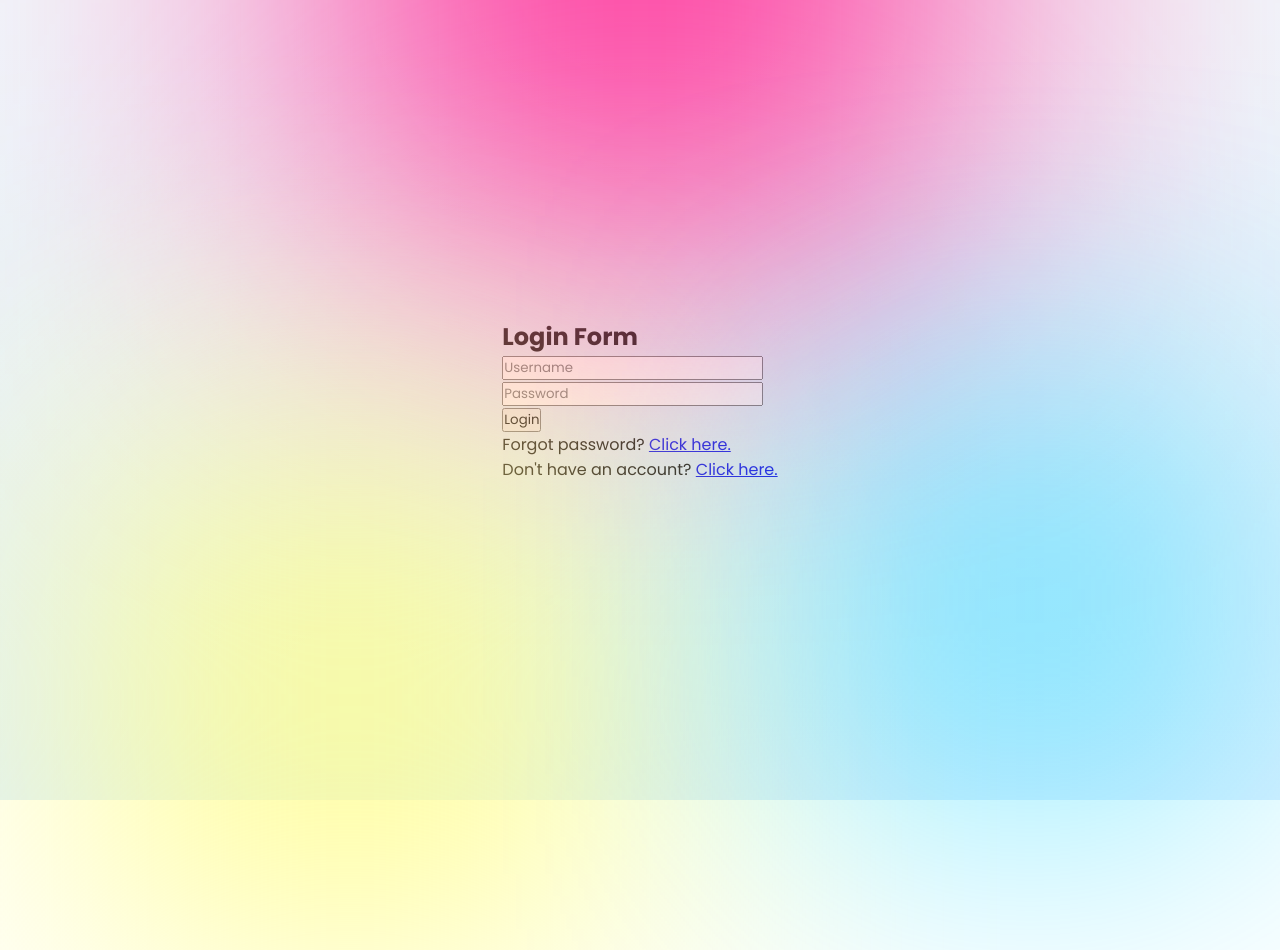
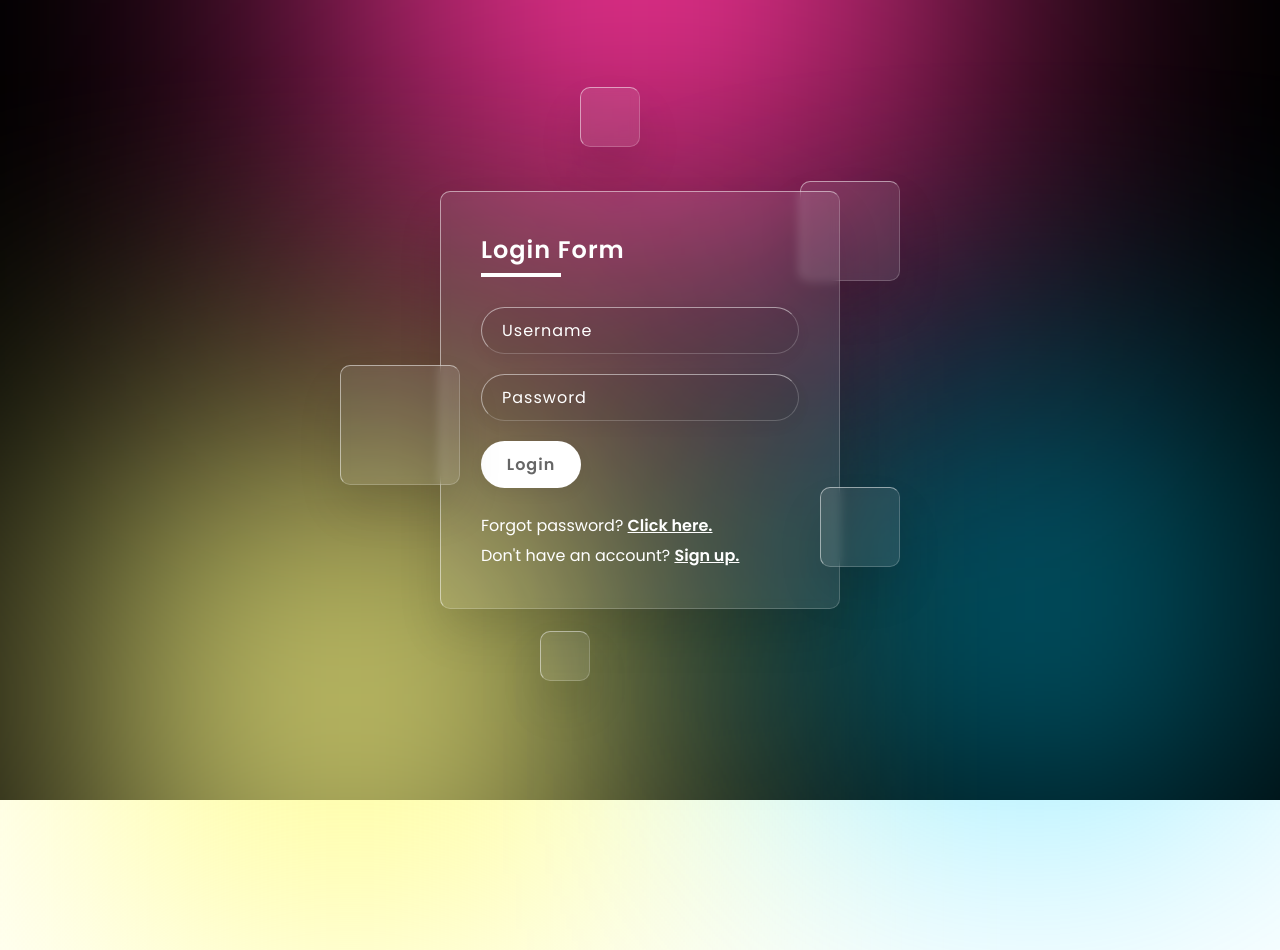
Before and after one commit to HiroLestrade/Components, a plain HTML site: page Login Crystal/index.html in a window 1280 px wide. Drawn offline with Linux system fonts and the light colour scheme.

Commit message:
Login Crystal like the video

```diff
--- a/Login Crystal/index.html
+++ b/Login Crystal/index.html
@@ -21,6 +21,11 @@
         <div class="color"></div>
         <div class="color"></div>
         <div class="box">
+            <div class="square" style="--i:0;"></div>
+            <div class="square" style="--i:1;"></div>
+            <div class="square" style="--i:2;"></div>
+            <div class="square" style="--i:3;"></div>
+            <div class="square" style="--i:4;"></div>
             <div class="container">
                 <div class="form">
                     <h2>Login Form</h2>
@@ -31,7 +36,7 @@
                         <div class="inputBox">
                             <input type="password" placeholder="Password">
                         </div>
-                        <div class="inPutBox">
+                        <div class="inputBox">
                             <input type="submit" value="Login">
                         </div>
                         <p class="forget">
@@ -42,7 +47,7 @@
                         <p class="forget">
                             Don't have an account?
                             <a href="#">
-                                Click here.
+                                Sign up.
                             </a></p>
                     </form>
                 </div>
--- a/Login Crystal/style.css
+++ b/Login Crystal/style.css
@@ -17,6 +17,7 @@ section{
     align-items: center;
     min-height: 100vh;
     background: linear-gradient(to bottom, #f1f4f9, #dff1ff);
+    background: rgba(0, 0, 0, 1);
 }
 
 section .color{
@@ -46,3 +47,155 @@ section .color:nth-child(3){
     height: 300px;
     background: #00d2ff;
 }
+
+.box{
+    position: relative;
+}
+
+.container{
+    position: relative;
+    width: 400px;
+    min-height: 400px;
+    background: rgba(255, 255, 255, 0.1);
+    border-radius: 10px;
+    display: flex;
+    justify-content: center;
+    align-items: center;
+    backdrop-filter: blur(5px);
+    box-shadow: 0 25px 45px rgba(0,0,0,0.1);
+    border: 1px solid rgba(255, 255, 255, 0.5);
+    border-right: 1px solid rgba(255, 255, 255, 0.2);
+    border-bottom: 1px solid rgba(255, 255, 255, 0.2);
+}
+
+.form{
+    position: relative;
+    width: 100%;
+    height: 100%;
+    padding: 40px;
+}
+
+.form h2{
+    position: relative;
+    color: #fff;
+    font-size: 24px;
+    font-weight: 600;
+    letter-spacing: 1px;
+    margin-bottom: 40px;
+}
+
+.form h2::before{
+    content: '';
+    position: absolute;
+    left: 0;
+    bottom: -10px;
+    width: 80px;
+    height: 4px;
+    background: #fff;
+}
+
+.form .inputBox{
+    width: 100%;
+    margin-top: 20px;
+}
+
+.form .inputBox input{
+    width: 100%;
+    background: rgba(0, 0, 0, 0.05);
+    border: none;
+    outline: none;
+    padding: 10px 20px;
+    border-radius: 35px;
+    border: 1px solid rgba(255, 255, 255, 0.5);
+    border-right: 1px solid rgba(255, 255, 255, 0.2);
+    border-bottom: 1px solid rgba(255, 255, 255, 0.2);
+    font-size: 16px;
+    letter-spacing: 1px;
+    color: #fff;
+    box-shadow: 0 5px 15px rgba(0, 0, 0, 0.05)
+}
+
+.form .inputBox input::placeholder{
+    color: #fff;
+}
+
+.form .inputBox input[type='submit']{
+    background: #fff;
+    color: #666;
+    max-width: 100px;
+    cursor: pointer;
+    margin-bottom: 20px;
+    font-weight: 600;
+}
+
+.forget{
+    margin-top: 5px;
+    color: #fff;
+}
+
+.forget a{
+    color: #fff;
+    font-weight: 600;
+}
+
+/*************************************/
+.box .square{
+    position: absolute;
+    backdrop-filter: blur(5px);
+    box-shadow: 0 25px 45px rgba(0,0,0,0.1);
+    border: 1px solid rgba(255, 255, 255, 0.5);
+    border-right: 1px solid rgba(255, 255, 255, 0.2);
+    border-bottom: 1px solid rgba(255, 255, 255, 0.2);
+    background: rgba(255, 255, 255, 0.1);
+    border-radius: 10px;
+
+    animation: animate 10s linear infinite;
+    animation-delay: calc(-1s*var(--i));
+}
+
+@keyframes animate {
+    0%,100%{
+        transform: translateY(-40px);
+    }
+    50%{
+        transform: translateY(40px);
+    }
+
+}
+
+.box .square:nth-child(1){
+    top: -50px;
+    right: -60px;
+    width: 100px;
+    height: 100px;
+}
+
+.box .square:nth-child(2){
+    top: 150px;
+    left: -100px;
+    width: 120px;
+    height: 120px;
+    z-index: 2;
+}
+
+.box .square:nth-child(3){
+    bottom: 50px;
+    right: -60px;
+    width: 80px;
+    height: 80px;
+    z-index: 2;
+}
+
+.box .square:nth-child(4){
+    bottom: -80px;
+    left: 100px;
+    width: 50px;
+    height: 50px;
+}
+
+.box .square:nth-child(5){
+    top: -80px;
+    left: 140px;
+    width: 60px;
+    height: 60px;
+}
```
